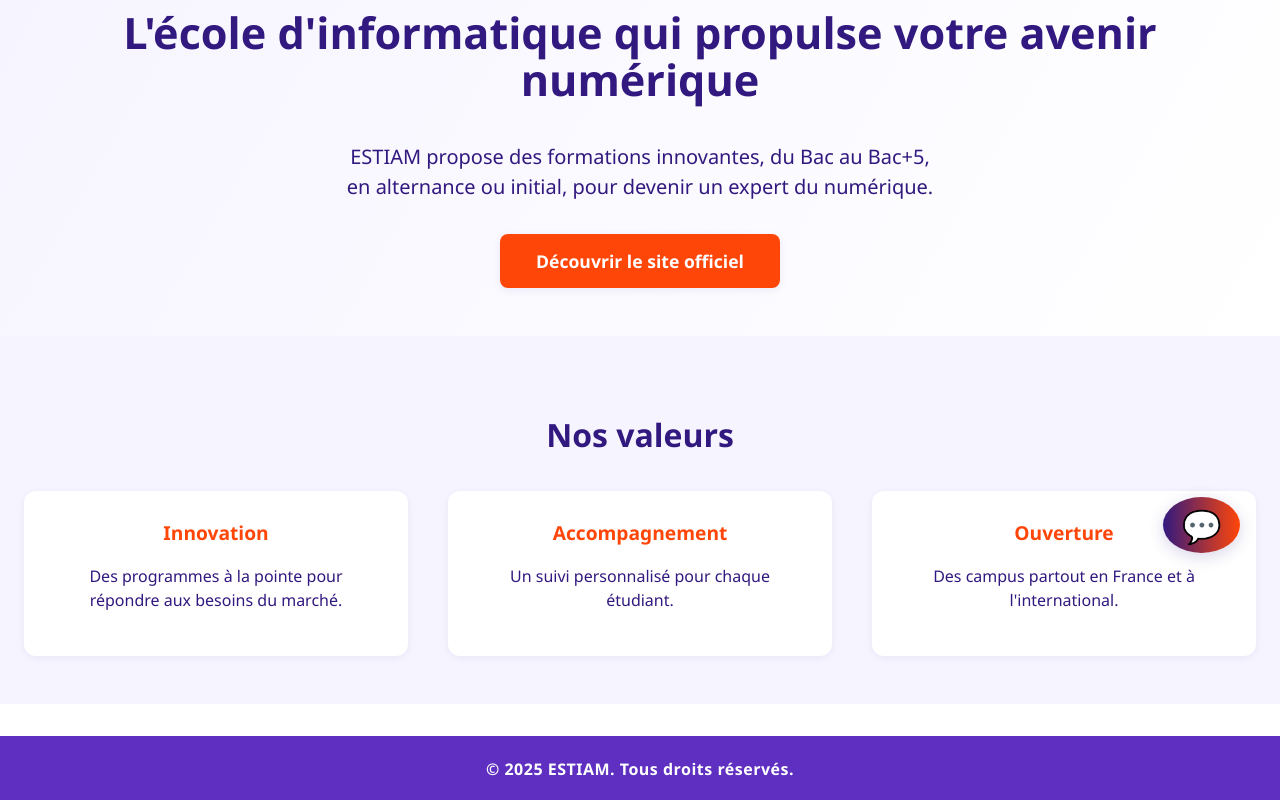
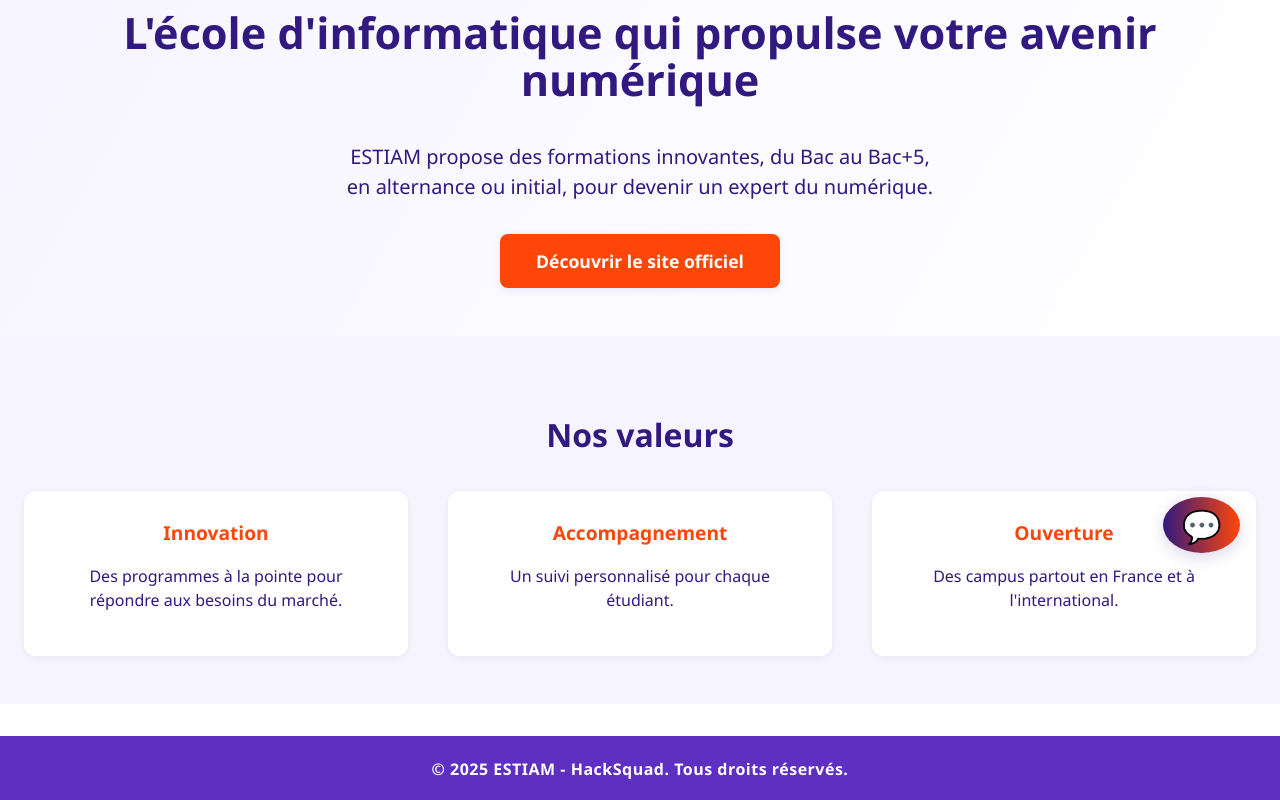
Before and after one commit to Lucasmes93/Hackathon-Groupe11, a React (Vite) app: page / in a window 1280 px wide. Shown: the part 215-1015 px from the top of the page. Built offline with nearby package versions, Linux system fonts and the light colour scheme.

Commit message:
Update Footer.tsx

```diff
--- a/src/components/Footer.tsx
+++ b/src/components/Footer.tsx
@@ -2,7 +2,7 @@
 
 const Footer: React.FC = () => (
   <footer style={{ textAlign: 'center', padding: '1.2rem', background: '#5e2fc0', borderTop: '2px solid #5e2fc0', color: '#fff', fontWeight: 'bold', marginTop: '2rem', fontSize: '1rem', letterSpacing: '0.5px' }}>
-    © {new Date().getFullYear()} ESTIAM. Tous droits réservés.
+    © {new Date().getFullYear()} ESTIAM - HackSquad. Tous droits réservés.
   </footer>
 );
 
```
